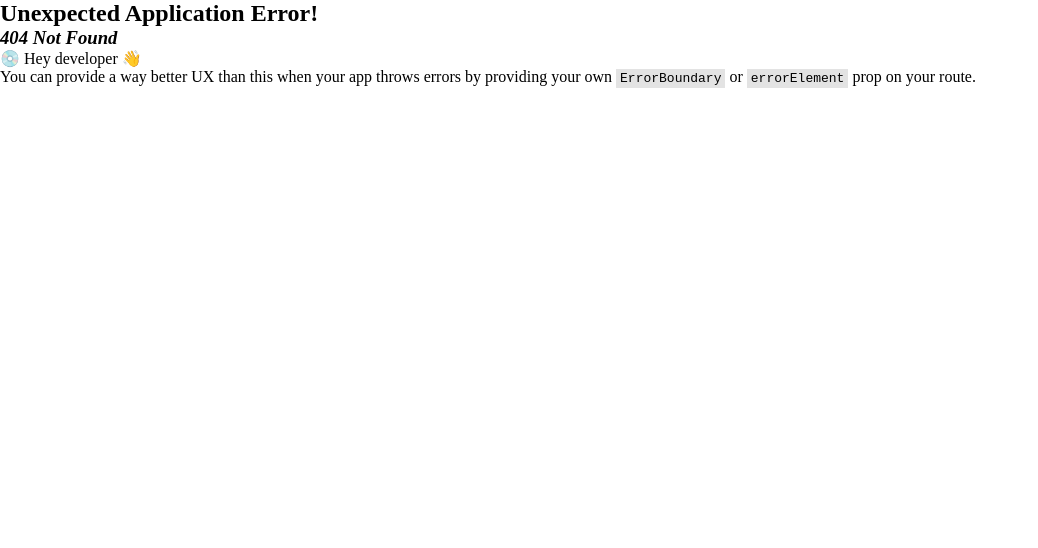
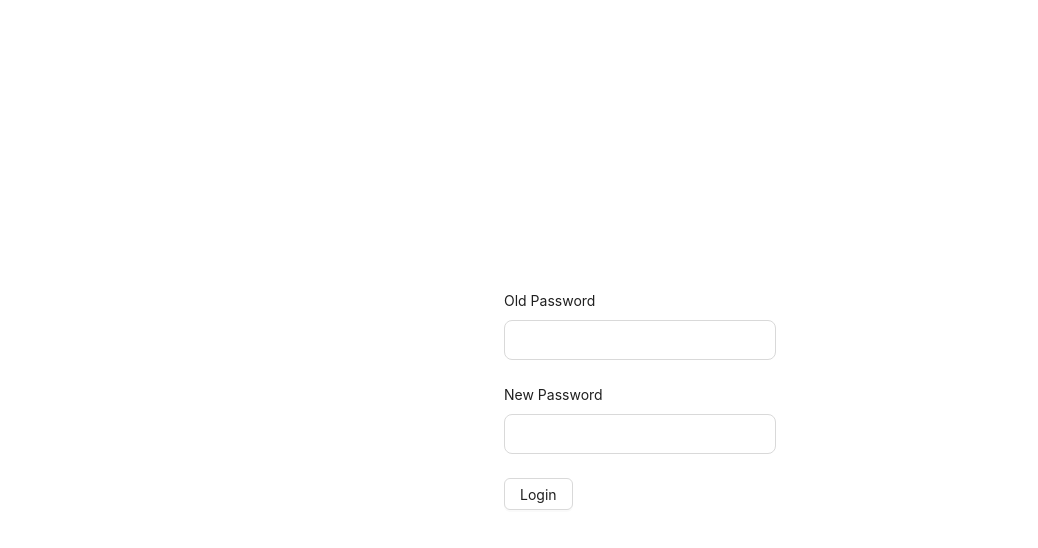
Before and after one commit to ShefatAhmed/ahmed-university-client, a React (Vite) app: page /change-password in a window 1280 px wide. Before the commit this address had no page. Shown: the top 548 px of the page, without its empty margins (0-1038 px from the left). Built offline with nearby package versions, Linux system fonts and the light colour scheme.

Commit message:
change password

```diff
--- a/src/components/layout/ProtectedRoute.tsx
+++ b/src/components/layout/ProtectedRoute.tsx
@@ -1,13 +1,17 @@
 import { ReactNode } from "react";
 import { useAppDispatch, useAppSelector } from "../../redux/hooks";
-import { logout, selectCurrentUser, useCurrentToken } from "../../redux/features/auth/authSlice";
+import { logout, useCurrentToken } from "../../redux/features/auth/authSlice";
 import { Navigate } from "react-router-dom";
+import { verifyToken } from "../../utils/verifyToken";
 
 type TProtectedRoute = { children: ReactNode, role: string | undefined }
 
 const ProtectedRoute = ({ children, role }: TProtectedRoute) => {
     const token = useAppSelector(useCurrentToken);
-    const user = useAppSelector(selectCurrentUser);
+    let user;
+    if(token){
+        user = verifyToken(token)
+    }
     const dispatch = useAppDispatch();
     if (role !== undefined && role !== user?.role) {
         dispatch(logout())
--- a/src/components/layout/Sidebar.tsx
+++ b/src/components/layout/Sidebar.tsx
@@ -5,7 +5,8 @@ import { adminPaths } from "../../routes/admin.routes";
 import { facultyPaths } from "../../routes/faculty.routes";
 import { studentPaths } from "../../routes/student.routes";
 import { useAppSelector } from "../../redux/hooks";
-import { selectCurrentUser } from "../../redux/features/auth/authSlice";
+import { TUser, useCurrentToken } from "../../redux/features/auth/authSlice";
+import { verifyToken } from "../../utils/verifyToken";
 
 const userRole = {
     ADMIN: "admin",
@@ -14,9 +15,13 @@ const userRole = {
 }
 
 const Sidebar = () => {
-    const user = useAppSelector(selectCurrentUser)
+    const token = useAppSelector(useCurrentToken);
+    let user;
+    if(token){
+        user = verifyToken(token)
+    }
     let sidebarItems;
-    switch (user!.role) {
+    switch ((user as TUser)!.role) {
         case userRole.ADMIN:
             sidebarItems = sidebarItemsGenerator(adminPaths, userRole.ADMIN)
             break;
--- /dev/null
+++ b/src/pages/ChangePassword.tsx
@@ -0,0 +1,34 @@
+import { FieldValues, SubmitHandler } from "react-hook-form";
+import { useAppDispatch } from "../redux/hooks";
+import { useNavigate } from "react-router-dom";
+import { TResponse } from "../types";
+import { logout } from "../redux/features/auth/authSlice";
+import { useChangePasswordMutation } from "../redux/features/admin/userManagement.api";
+import AUInput from "../components/form/AUInput";
+import AUForm from "../components/form/AUForm";
+import { Button, Row } from "antd";
+
+const ChangePassword = () => {
+    const [changePassword] = useChangePasswordMutation();
+    const dispatch = useAppDispatch();
+    const navigate = useNavigate();
+
+    const onSubmit: SubmitHandler<FieldValues> = async (data) => {
+        const res = (await changePassword(data)) as TResponse<any>;
+        if (res?.data?.success) {
+            dispatch(logout());
+            navigate('/login');
+        }
+    };
+    return (
+        <Row justify="center" align="middle" style={{ height: '100vh' }}>
+            <AUForm onSubmit={onSubmit}>
+                <AUInput type="text" name="oldPassword" label="Old Password" />
+                <AUInput type="text" name="newPassword" label="New Password" />
+                <Button htmlType="submit">Login</Button>
+            </AUForm>
+        </Row>
+    );
+};
+
+export default ChangePassword;
--- a/src/pages/Login.tsx
+++ b/src/pages/Login.tsx
@@ -1,5 +1,5 @@
 import { Button, Row } from "antd";
-import { FieldValues} from "react-hook-form";
+import { FieldValues } from "react-hook-form";
 import { useLoginMutation } from "../redux/features/auth/authApi";
 import { useAppDispatch } from "../redux/hooks";
 import { setUser, TUser } from "../redux/features/auth/authSlice";
@@ -10,38 +10,45 @@ import AUInput from "../components/form/AUInput";
 import AUForm from "../components/form/AUForm";
 
 const Login = () => {
-  const navigate = useNavigate()
-  const dispatch = useAppDispatch()
+  const navigate = useNavigate();
+  const dispatch = useAppDispatch();
 
   const defaultValues = {
-    userId: "2025030001",
-    password: "student123"
-  }
+    userId: '2025030004',
+    password: 'aaaa',
+  };
 
-
-  const [login] = useLoginMutation()
+  const [login] = useLoginMutation();
 
   const onSubmit = async (data: FieldValues) => {
-    const toastId = toast.loading("logging in")
+    console.log(data);
+    const toastId = toast.loading('Logging in');
+
     try {
       const userInfo = {
         id: data.userId,
-        password: data.password
+        password: data.password,
+      };
+      const res = await login(userInfo).unwrap();
+
+      const user = verifyToken(res.data.accessToken) as TUser;
+      dispatch(setUser({ user: user, token: res.data.accessToken }));
+      toast.success('Logged in', { id: toastId, duration: 2000 });
+
+      if (res.data.needsPasswordChange) {
+        navigate(`/change-password`);
+      } else {
+        navigate(`/${user.role}/dashboard`);
       }
-      const res = await login(userInfo).unwrap()
-      const user = verifyToken(res.data.accessToken) as TUser
-      dispatch(setUser({ user: user, token: res.data.accessToken }))
-      toast.success("logged in", { id: toastId, duration: 2000 })
-      navigate(`/${user.role}/dashboard`)
     } catch {
-      toast.error("something went wrong", { id: toastId, duration: 2000 })
+      toast.error('Something went wrong', { id: toastId, duration: 2000 });
     }
-  }
+  };
   return (
-    <Row justify="center" align="middle" style={{ height: "100vh" }}>
+    <Row justify="center" align="middle" style={{ height: '100vh' }}>
       <AUForm onSubmit={onSubmit} defaultValues={defaultValues}>
         <AUInput type="text" name="userId" label="ID:" />
-        <AUInput type="text" name="password" label="Password:" />
+        <AUInput type="text" name="password" label="Password" />
         <Button htmlType="submit">Login</Button>
       </AUForm>
     </Row>
--- a/src/pages/admin/courseManagement/RegisteredSemesters.tsx
+++ b/src/pages/admin/courseManagement/RegisteredSemesters.tsx
@@ -24,7 +24,6 @@ const RegisteredSemesters = () => {
   const [semesterId, setSemesterId] = useState('');
   const { data: semesterData, isFetching } =
     useGetAllRegisteredSemestersQuery(undefined);
-
   const [updateSemesterStatus] = useUpdateRegisteredSemesterMutation();
 
   console.log(semesterId);
--- a/src/routes/routes.tsx
+++ b/src/routes/routes.tsx
@@ -7,6 +7,7 @@ import { facultyPaths } from "./faculty.routes";
 import { studentPaths } from "./student.routes";
 import { adminPaths } from "./admin.routes";
 import ProtectedRoute from "../components/layout/ProtectedRoute";
+import ChangePassword from "../pages/ChangePassword";
 const router = createBrowserRouter([{
     path: "/",
     element: <App />,
@@ -31,6 +32,10 @@ const router = createBrowserRouter([{
     element: <Login />
 },
 {
+    path: '/change-password',
+    element: <ChangePassword />,
+},
+{
     path: "/register",
     element: <Register />
 }
--- a/src/types/sidebar.types.ts
+++ b/src/types/sidebar.types.ts
@@ -1,3 +1,4 @@
+import { ItemType } from "antd/es/menu/interface";
 import { ReactNode } from "react";
 
 export type TRoute = {
@@ -5,11 +6,11 @@ export type TRoute = {
     element: ReactNode
 }
 
-export type TSiderbarItems = {
+export type TSiderbarItems = ItemType & {
     key: string;
     label: ReactNode;
     children?: TSiderbarItems[];
-} | undefined;
+};
 
 export type TUserPath = {
     name?: string,
```
